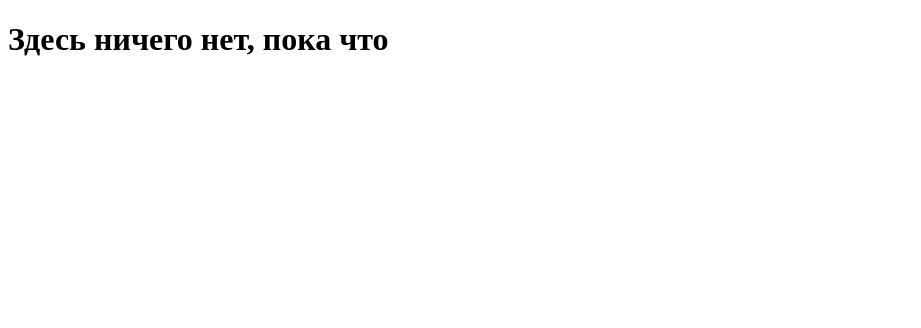
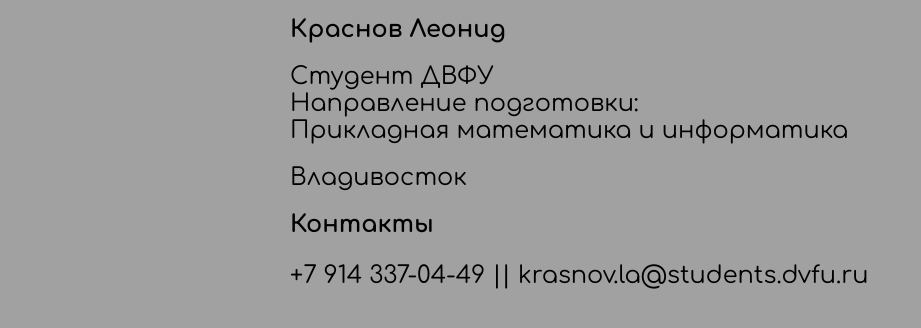
Before and after one commit to krasnov-la/krasnov-la.github.io, a plain HTML site: page index.html in a window 1280 px wide. Shown: the whole page, without its empty margins (0-921 px from the left). Drawn offline with Linux system fonts and the light colour scheme.

Commit message:
initial static page

```diff
--- /dev/null
+++ b/index.css
@@ -0,0 +1,24 @@
+body{
+    font-family: 'Comfortaa', sans-serif;
+    align-items: center;
+    background-color: #a1a1a1;
+}
+
+
+* {
+    font-size: 24px;
+    font-weight: 400;
+}
+
+.bold
+{
+    font-weight: 700;
+}
+
+#content
+{
+    top: 0;
+    bottom: 0;
+    width: 700px;
+    margin: auto;
+}
--- a/index.html
+++ b/index.html
@@ -1,10 +1,24 @@
 <!DOCTYPE html>
-<html>
+<html lang="Ru-ru">
 <head>
     <meta charset="utf-8">
     <title>Leonid Krasnov</title>
+    <link rel="stylesheet" href="Index.css">
+    <link rel="preconnect" href="https://fonts.googleapis.com">
+    <link rel="preconnect" href="https://fonts.gstatic.com" crossorigin>
+    <link href="https://fonts.googleapis.com/css2?family=Comfortaa:wght@400;700&display=swap" rel="stylesheet">
 </head>
 <body>
-    <h1>Здесь ничего нет, пока что</h1>
+    <div id="content">
+        <h1 class="bold">Краснов Леонид</h1>
+        <h2>
+            Студент ДВФУ
+            <br/>Направление подготовки:
+            <br/>Прикладная математика и информатика
+        </h2>
+        <h2>Владивосток</h2>
+        <h2 class="bold">Контакты</h2>
+        <h3>+7 914 337-04-49 || krasnov.la@students.dvfu.ru</h3>
+    </div>
 </body>
 </html>
```
